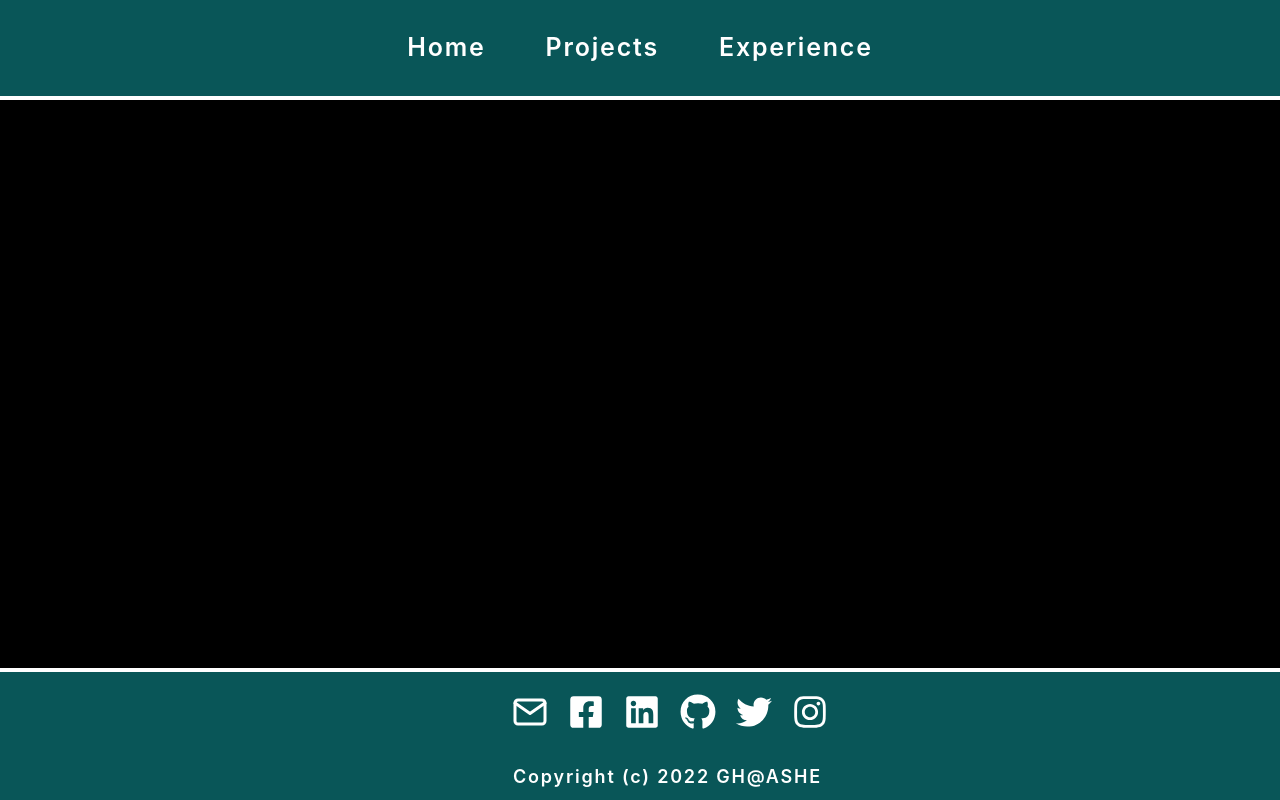
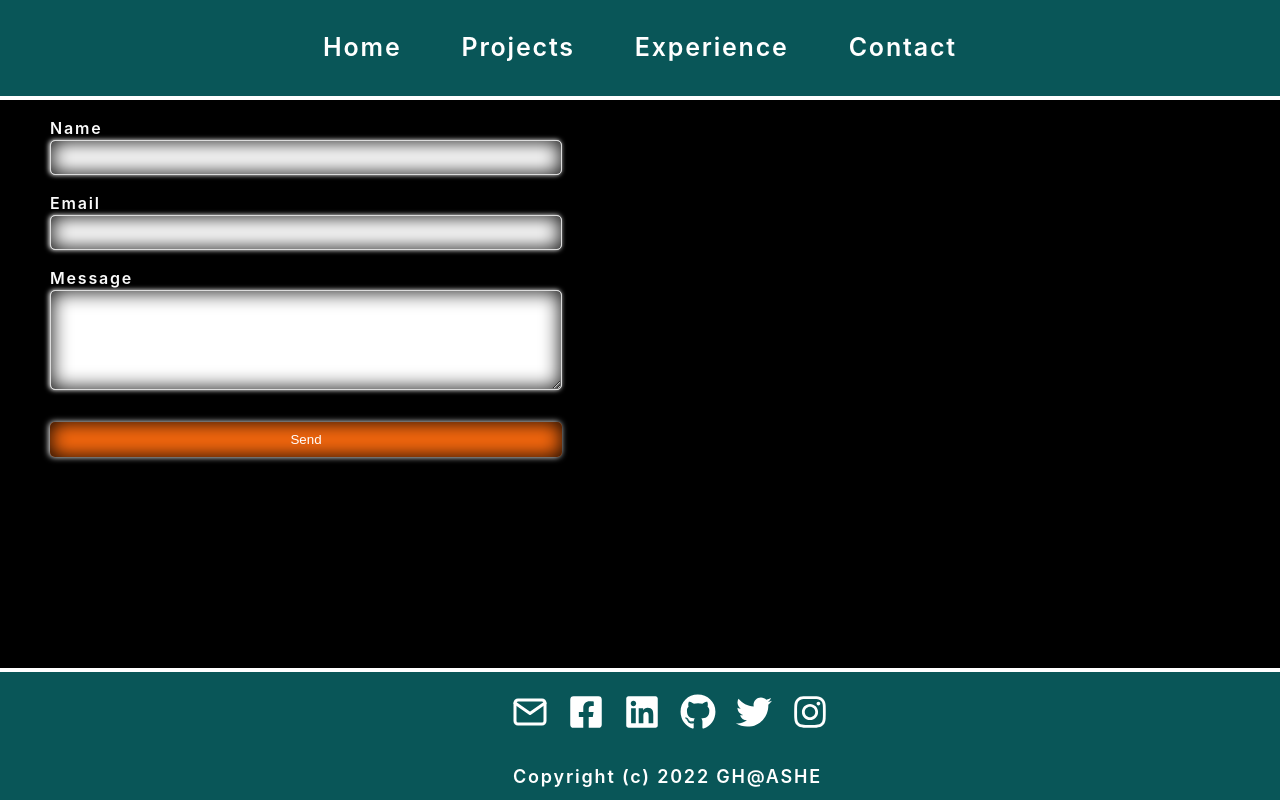
Before and after one commit to ghashe/react-portfolio-app, a React (Create React App) app: page /contact in a window 1280 px wide. Built offline with nearby package versions, Linux system fonts and the light colour scheme.

Commit message:
A contact me file has been added, and some styling has been changed, as well as the code has been cleaned up.

```diff
--- a/package.json
+++ b/package.json
@@ -3,10 +3,12 @@
   "version": "0.1.0",
   "private": true,
   "dependencies": {
+    "@emailjs/browser": "^3.6.2",
     "@mui/icons-material": "^5.8.4",
     "@testing-library/jest-dom": "^5.16.4",
     "@testing-library/react": "^13.3.0",
     "@testing-library/user-event": "^13.5.0",
+    "emailjs-com": "^3.2.0",
     "react": "^18.2.0",
     "react-bootstrap": "^2.4.0",
     "react-dom": "^18.2.0",
@@ -16,6 +18,7 @@
     "react-scripts": "^5.0.1",
     "react-scroll": "^1.8.7",
     "react-vertical-timeline-component": "^3.5.2",
+    "styled-components": "^5.3.5",
     "web-vitals": "^2.1.4",
     "workbox-background-sync": "^6.5.3",
     "workbox-broadcast-update": "^6.5.3",
--- a/src/App.js
+++ b/src/App.js
@@ -4,6 +4,7 @@ import { BrowserRouter as Router, Routes, Route } from "react-router-dom";
 import Home from "./pages/Home";
 import Projects from "./pages/Projects";
 import Experience from "./pages/Experience";
+import Contact from "./pages/Contact";
 import Footer from "./components/Footer";
 import Navbar from "./components/Navbar";
 import ProjectDisplay from "./pages/ProjectDisplay";
@@ -18,6 +19,7 @@ function App() {
           <Route path="/projects" element={<Projects />} />
           <Route path="/project/:id" element={<ProjectDisplay />} />
           <Route path="/experience" element={<Experience />} />
+          <Route path="/contact" element={<Contact />} />
         </Routes>
         <Footer />
       </Router>
--- a/src/components/Navbar.jsx
+++ b/src/components/Navbar.jsx
@@ -25,7 +25,9 @@ function Navbar() {
       <div className="links">
         <Link to="/"> Home </Link>
         <Link to="/projects"> Projects </Link>
-        <Link to="/experience"> Experience </Link>
+              <Link to="/experience"> Experience </Link>
+              <Link to="/contact"> Contact </Link>
+
       </div>
     </div>
   );
--- /dev/null
+++ b/src/pages/Contact.jsx
@@ -0,0 +1,43 @@
+import React, { useRef } from "react";
+import emailjs from "@emailjs/browser";
+
+import "../styles/Contact.css";
+
+const Contact = () => {
+  const form = useRef();
+
+  const sendEmail = (e) => {
+    // e.preventDefault();
+
+    emailjs
+      .sendForm(
+        "service_dfy6l8n",
+        "template_j7g4yt2",
+        form.current,
+        "4DjJvzQ12pJrbv_pY"
+      )
+      .then(
+        (result) => {
+          console.log(result.text);
+          console.log("message sent");
+        },
+        (error) => {
+          console.log(error.text);
+        }
+      );
+  };
+
+  return (
+    <form ref={form} onSubmit={sendEmail}>
+      <label>Name</label>
+      <input type="text" name="from_name" />
+      <label>Email</label>
+      <input type="email" name="from_email" />
+      <label>Message</label>
+      <textarea name="message" />
+      <input type="submit" value="Send" />
+    </form>
+  );
+};
+
+export default Contact;
--- /dev/null
+++ b/src/styles/Contact.css
@@ -0,0 +1,65 @@
+.contact {
+  width: 400px;
+}
+form {
+  display: flex;
+  align-items: flex-start;
+  flex-direction: column;
+  margin-left: 50px;
+  width: 40%;
+  font-size: 16px;
+}
+input {
+  width: 100%;
+  height: 35px;
+  padding: 7px;
+  outline: none;
+  border-radius: 5px;
+  border: 1px solid rgb(220, 220, 220);
+  box-shadow: -1px 0px 5px rgb(255, 255, 255),
+    inset 0px -0px 20px rgb(-15, -15, -15);
+}
+:focus {
+  border: 2px solid rgba(0, 206, 158, 1);
+}
+
+textarea {
+  max-width: 100%;
+  min-width: 100%;
+  width: 100%;
+  max-height: 100px;
+  min-height: 100px;
+  padding: 7px;
+  outline: none;
+  border-radius: 5px;
+  border: 1px solid rgb(220, 220, 220);
+  box-shadow: -1px 0px 5px rgb(255, 255, 255),
+    inset 0px -0px 20px rgb(-15, -15, -15);
+}
+:focus {
+  border: 2px solid rgba(0, 206, 158, 1);
+}
+
+label {
+  margin-top: 1rem;
+}
+
+input[type="submit"] {
+  margin-top: 2rem;
+  cursor: pointer;
+  background: rgb(249, 105, 14);
+  color: white;
+  border: none;
+  box-shadow: -1px 0px 6px rgb(255, 255, 255),
+    inset 0px -0px 20px rgb(-15, -15, -15);
+}
+
+@media (max-width: 768px) {
+  form {
+    display: flex;
+    flex-direction: column;
+    margin: 5%;
+    width: 90%;
+    font-size: 16px;
+  }
+}
--- a/src/styles/Navbar.css
+++ b/src/styles/Navbar.css
@@ -67,7 +67,7 @@
 
 @media only screen and (max-width: 900px) {
   .navbar a {
-    width: 70px;
+    width: 100px;
   }
 }
 
```
Also changed, not shown: src/context/context.jsx (added, +8 -0 lines), src/helpers/Title.jsx (added, +15 -0 lines), src/helpers/helpers.jsx (added, +8 -0 lines), 1 other file (tests, documents, lock files or other folders).
